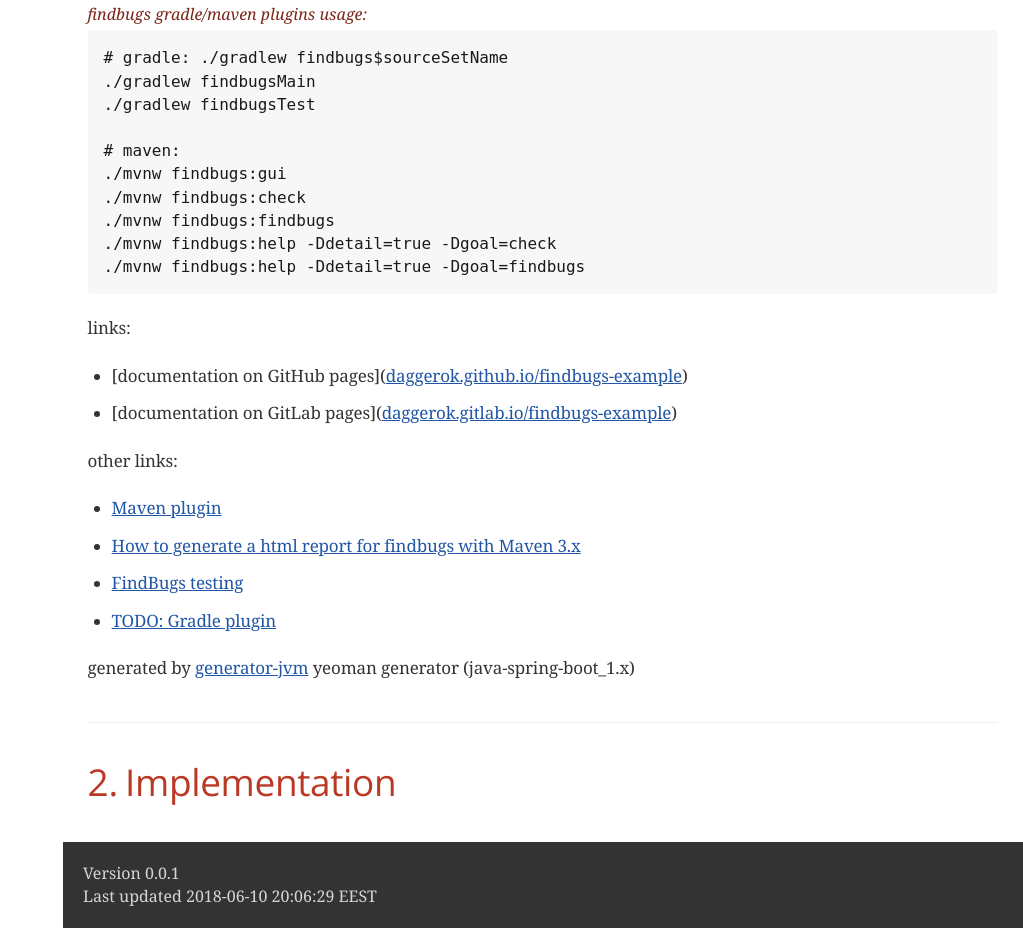
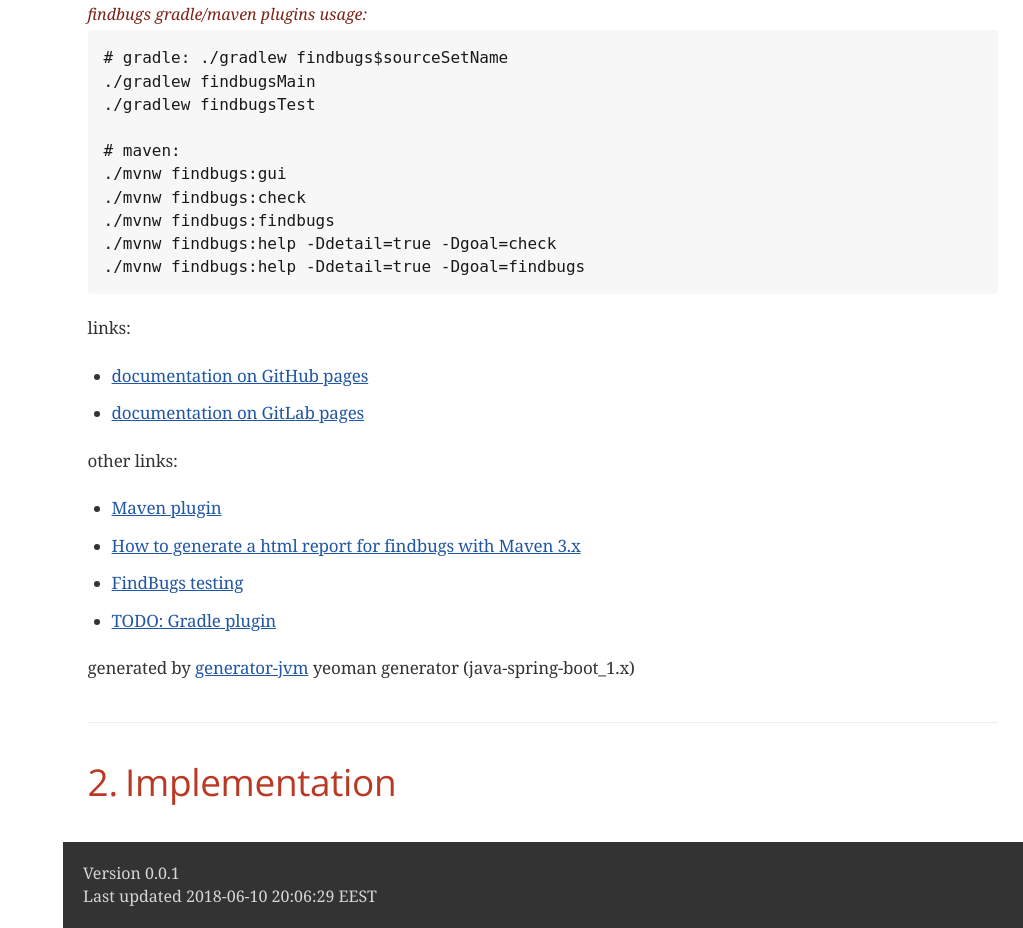
Before and after one commit to daggerok/findbugs-example, a plain HTML site: page 404.html in a window 1280 px wide. Shown: the part 1431-2359 px from the top of the page, without its empty margins (257-1280 px from the left). Drawn offline with nearby package versions, Linux system fonts and the light colour scheme; a web font is replaced by a local one.

Commit message:
Publish findbugs-example documentation (com.github.daggerok:docs:0.0.1)

```diff
--- a/404.html
+++ b/404.html
@@ -632,10 +632,10 @@ open ./build/findbugs/main.html</code></pre>
 <div class="ulist">
 <ul>
 <li>
-<p>[documentation on GitHub pages](<a href="https://daggerok.github.io/findbugs-example" class="bare">daggerok.github.io/findbugs-example</a>)</p>
+<p><a href="https://daggerok.github.io/findbugs-example">documentation on GitHub pages</a></p>
 </li>
 <li>
-<p>[documentation on GitLab pages](<a href="https://daggerok.gitlab.io/findbugs-example" class="bare">daggerok.gitlab.io/findbugs-example</a>)</p>
+<p><a href="https://daggerok.gitlab.io/findbugs-example">documentation on GitLab pages</a></p>
 </li>
 </ul>
 </div>
```
Also changed, not shown: index.html (+2 -2 lines), 1 other file.
